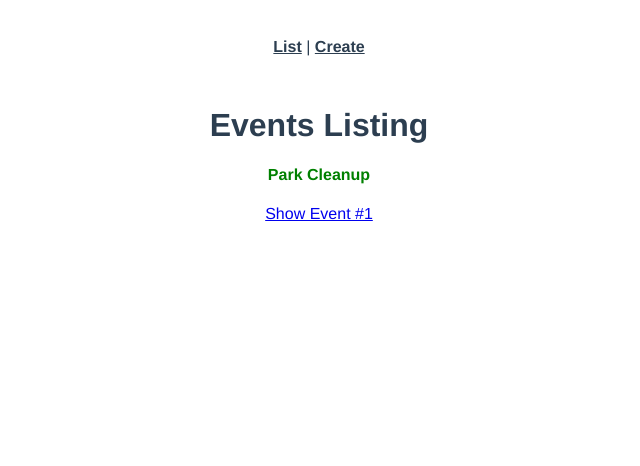
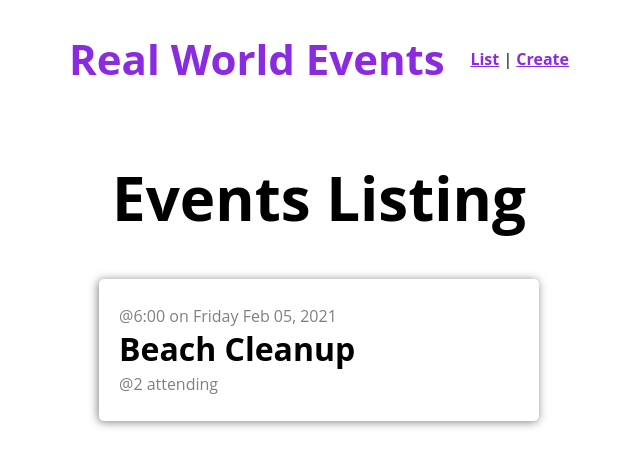
Before and after one commit to Timur11timur/mastery, a Vue app in the folder 02-real-world-vue/: page /#/ in a window 1280 px wide. Shown: the top 466 px of the page, without its empty margins (321-961 px from the left). Built offline with nearby package versions, Linux system fonts and the light colour scheme.

Commit message:
Add nested components

```diff
--- a/02-real-world-vue/src/App.vue
+++ b/02-real-world-vue/src/App.vue
@@ -1,32 +1,35 @@
 <template>
   <div id="app">
-    <div id="nav">
-      <router-link :to="{ name: 'event-list' }">List</router-link> |
-      <router-link :to="{ name: 'event-create' }">Create</router-link>
-    </div>
+    <nav-bar />
     <router-view />
   </div>
 </template>
 
+<script>
+import NavBar from "@/components/NavBar";
+
+export default {
+  components: {
+    NavBar
+  }
+}
+</script>
+
 <style>
-#app {
-  font-family: Avenir, Helvetica, Arial, sans-serif;
+html {
+  -webkit-text-size-adjust: 100%;
   -webkit-font-smoothing: antialiased;
   -moz-osx-font-smoothing: grayscale;
   text-align: center;
-  color: #2c3e50;
 }
 
-#nav {
-  padding: 30px;
+body {
+  margin: 0;
+  font-family: 'Open Sans', sans-serif;
+  font-size: 16px;
 }
 
-#nav a {
-  font-weight: bold;
-  color: #2c3e50;
-}
-
-#nav a.router-link-exact-active {
-  color: #42b983;
+h1 {
+  font-size: 60px;
 }
 </style>
--- a/02-real-world-vue/src/components/EventCard.vue
+++ b/02-real-world-vue/src/components/EventCard.vue
@@ -1,14 +1,27 @@
 <template>
-  <div>
-    <h4>{{ title }}</h4>
-  </div>
+  <router-link :to="{ name: 'event-show', params: { id: '1'} }" class="event-link">
+    <div class="event-card">
+      <p>@{{ event.time }} on {{ event.date }}</p>
+      <h4>{{ event.title }}</h4>
+      <p>@{{ event.attendees.length }} attending</p>
+    </div>
+  </router-link>
 </template>
 
 <script>
 export default {
   data() {
     return {
-      title: 'Park Cleanup'
+      event: {
+        id: 1,
+        title: 'Beach Cleanup',
+        date: 'Friday Feb 05, 2021',
+        time: '6:00',
+        attendees: [
+          { id: '123', name: 'Dim Dim' },
+          { id: '456', name: 'Vlad Vlad' }
+        ]
+      }
     }
   }
 }
@@ -16,6 +29,34 @@ export default {
 
 <style scoped>
 h4 {
-  color: green;
+  color: black;
+  font-weight: bold;
+  font-size: 32px;
+  margin-top: 0;
+  margin-bottom: 0;
 }
+.event-link{
+  text-decoration: none;
+}
+.event-card {
+  margin: 0 auto 10px auto;
+  width: 400px;
+  text-align: left;
+  padding: 10px 20px;
+  box-shadow: -1px 1px 10px rgba(0,0,0,0.5);
+  border-radius: 5px;
+}
+.event-card:hover {
+  box-shadow: -3px 3px 13px rgba(0,0,0,0.4);
+  transform: translateX(2px) translateY(-2px);
+}
+.event-card p:last-child {
+  color: grey;
+  margin-top: 3px;
+}
+.event-card p:first-child {
+  color: grey;
+  margin-bottom: 0;
+}
+
 </style>
--- /dev/null
+++ b/02-real-world-vue/src/components/NavBar.vue
@@ -0,0 +1,44 @@
+<template>
+  <div id="nav">
+    <router-link to="/" class="brand">Real World Events</router-link>
+    <nav>
+      <router-link :to="{ name: 'event-list' }">List</router-link> |
+      <router-link :to="{ name: 'event-create' }">Create</router-link>
+    </nav>
+  </div>
+</template>
+
+<script>
+  export default {
+
+  }
+</script>
+
+<style scoped>
+#nav {
+  width: 500px;
+  margin: 0 auto;
+  padding-top: 30px;
+  padding-bottom: 30px;
+  display: flex;
+  align-items: center;
+  justify-content: space-between;
+}
+
+#nav a {
+  font-weight: bold;
+  color: blueviolet;
+}
+
+#nav a.router-link-exact-active {
+  color: black;
+  text-decoration: none;
+}
+
+.brand {
+  color: blueviolet;
+  font-size: 42px;
+  text-align: left;
+  text-decoration: none;
+}
+</style>
--- a/02-real-world-vue/src/views/EventList.vue
+++ b/02-real-world-vue/src/views/EventList.vue
@@ -2,7 +2,6 @@
   <div>
     <h1>Events Listing</h1>
     <EventCard />
-    <router-link :to="{ name: 'event-show', params: { id: '1'} }">Show Event #1</router-link>
   </div>
 </template>
 
--- a/02-real-world-vue/src/views/EventShow.vue
+++ b/02-real-world-vue/src/views/EventShow.vue
@@ -1,5 +1,5 @@
 <template>
-  <h1>Showing event #{{ id }}</h1>
+  <h1>Showing event №{{ id }}</h1>
 </template>
 
 <script>
```
